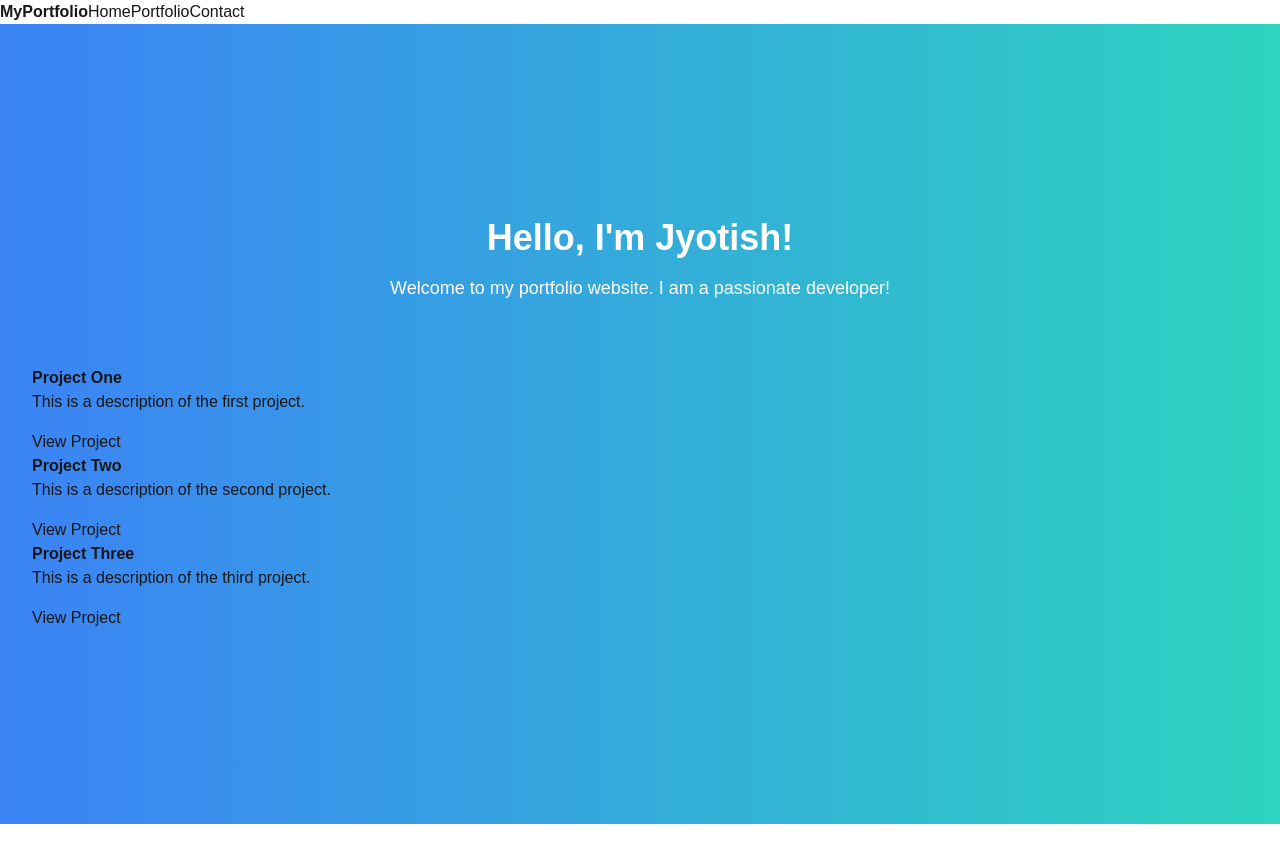
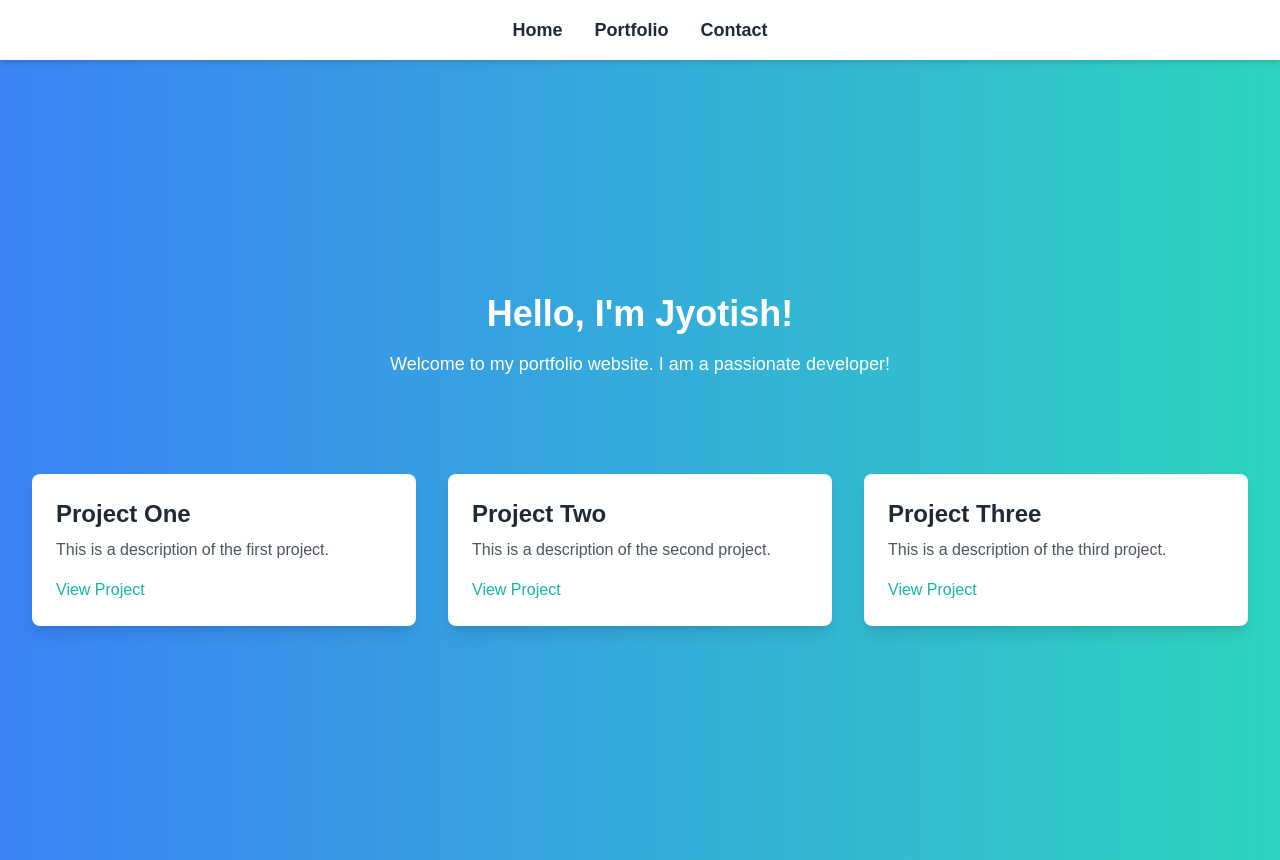
Before and after one commit to Jyotish-Melwani/Portfolio, a Next.js app: page / in a window 1280 px wide. Before the commit the page ends 824 px from the top, so only its background shows below. Built offline with nearby package versions, Linux system fonts and the light colour scheme.

Commit message:
fixed tailwind issue with navbar and component

```diff
--- a/components/NavBar.tsx
+++ b/components/NavBar.tsx
@@ -1,21 +1,19 @@
+"use client";
 import React from 'react';
 import Link from 'next/link';
 
 const Navbar = () => {
   return (
     <nav className="sticky top-0 bg-white shadow-md z-50">
-      <div className="container mx-auto px-4 py-4 flex justify-between items-center">
-        <div className="text-2xl font-bold">
-          <Link href="/">MyPortfolio</Link>
-        </div>
-        <div className="space-x-6">
-          <Link href="/" className="text-gray-800 hover:text-blue-500">
+      <div className="container mx-auto px-4 py-4 flex justify-center">
+        <div className="space-x-8 text-lg font-semibold">
+          <Link href="/" className="text-gray-800 hover:text-teal-500">
             Home
           </Link>
-          <Link href="/portfolio" className="text-gray-800 hover:text-blue-500">
+          <Link href="/portfolio" className="text-gray-800 hover:text-teal-500">
             Portfolio
           </Link>
-          <Link href="#contact" className="text-gray-800 hover:text-blue-500">
+          <Link href="#contact" className="text-gray-800 hover:text-teal-500">
             Contact
           </Link>
         </div>
--- a/components/ProjectList.tsx
+++ b/components/ProjectList.tsx
@@ -1,3 +1,4 @@
+"use client";
 import React from 'react';
 
 const projects = [
@@ -20,12 +21,12 @@ const projects = [
 
 const ProjectList = () => {
   return (
-    <div className="grid grid-cols-1 md:grid-cols-3 gap-8">
+    <div className="container mx-auto grid grid-cols-1 sm:grid-cols-2 lg:grid-cols-3 gap-8 mt-8">
       {projects.map((project, index) => (
-        <div key={index} className="bg-white shadow-md rounded-md p-4">
-          <h2 className="text-2xl font-bold mb-2">{project.title}</h2>
+        <div key={index} className="bg-white shadow-lg rounded-lg p-6 transition-transform transform hover:scale-105 hover:shadow-xl">
+          <h2 className="text-2xl font-bold mb-2 text-gray-800">{project.title}</h2>
           <p className="text-gray-600 mb-4">{project.description}</p>
-          <a href={project.link} className="text-blue-500 hover:underline">
+          <a href={project.link} className="text-teal-500 hover:underline">
             View Project
           </a>
         </div>
--- a/src/app/layout.tsx
+++ b/src/app/layout.tsx
@@ -2,8 +2,6 @@ import type { Metadata } from "next";
 import localFont from "next/font/local";
 import Navbar from '../../components/NavBar';
 import "./globals.css";
-// import '../styles/globals.css';
-
 
 const geistSans = localFont({
   src: "./fonts/GeistVF.woff",
--- a/tailwind.config.js
+++ b/tailwind.config.js
@@ -1,7 +1,8 @@
 /** @type {import('tailwindcss').Config} */
 module.exports = {
   content: [
-      "./src/**/*.{js,ts,jsx,tsx}"
+    "./src/**/*.{js,ts,jsx,tsx}",
+    "./components/**/*.{js,ts,jsx,tsx}",
   ],
   theme: {
     extend: {},
```
Lines whose indentation alone changed are shown as unchanged.
